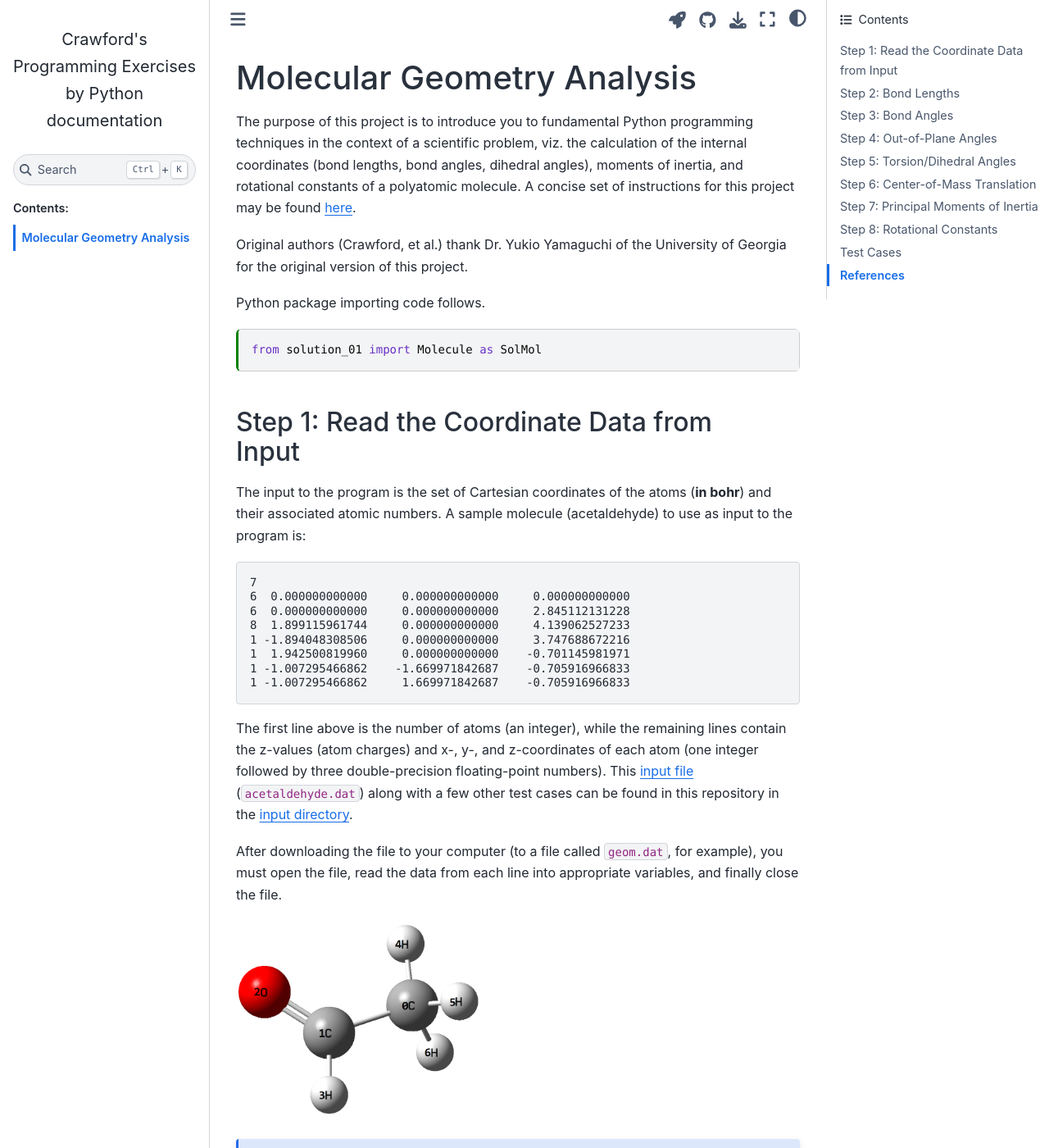
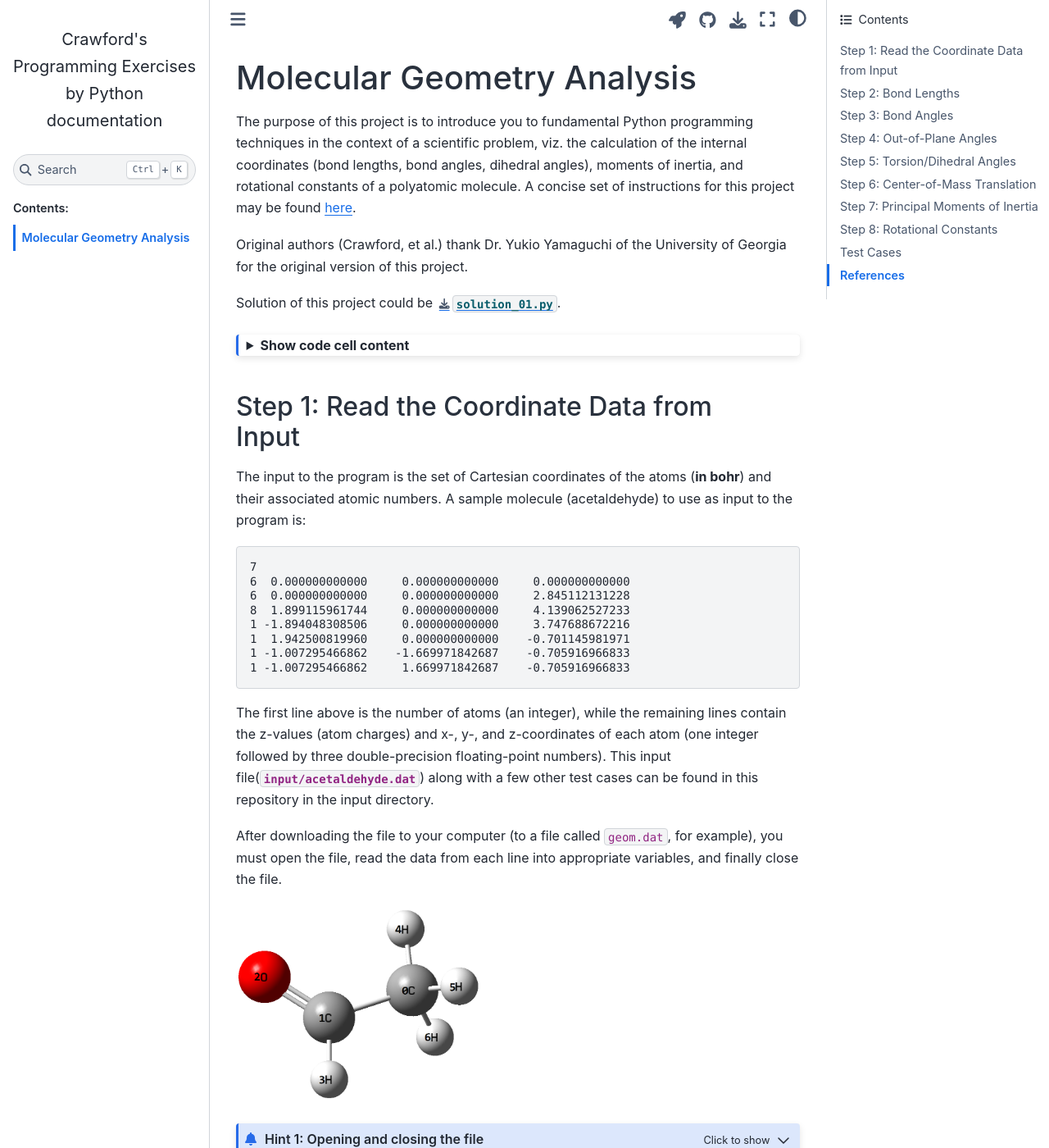
Before and after one commit to ajz34/PyCrawfordProgProj, a Sphinx documentation site: the page built from source/Project_01/Project_01.ipynb, in a window 1280 px wide and 1400 px high. Shown: the whole window at 82% size. Built offline with Sphinx 7.4.7 and the Sphinx Book theme 1.1.4, drawn with Linux system fonts in a browser that asks for light colours; some of the changed lines change nothing that is shown.

Commit message:
Project 01: change downloadable link (MyST-NB Issue#232)

```diff
--- a/requirements.txt
+++ b/requirements.txt
@@ -8,7 +8,7 @@
 jupyterlab
 pyscf
 numpy
-scipy
+scipy<1.5
 matplotlib
 
 molmass
--- a/source/conf.py
+++ b/source/conf.py
@@ -71,9 +71,11 @@
     "repository_url": "https://github.com/ajz34/PyCrawfordProgProj",
     "launch_buttons": {
         "binderhub_url": "https://mybinder.org",
+        "colab_url": "https://colab.research.google.com/",
         "notebook_interface": "jupyterlab",
         "thebe": True,
     },
+    "path_to_docs": "source",
     "use_edit_page_button": True,
     "use_issues_button": True,
     "use_repository_button": True,
```
Also changed, not shown: source/Project_01/Project_01.ipynb.
